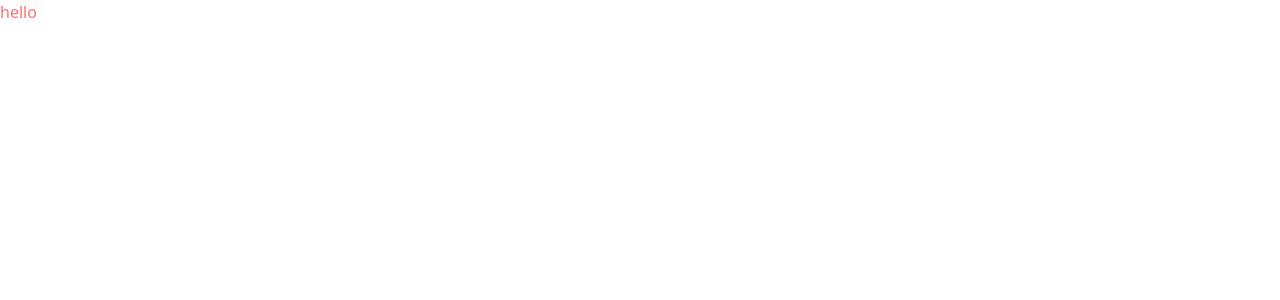
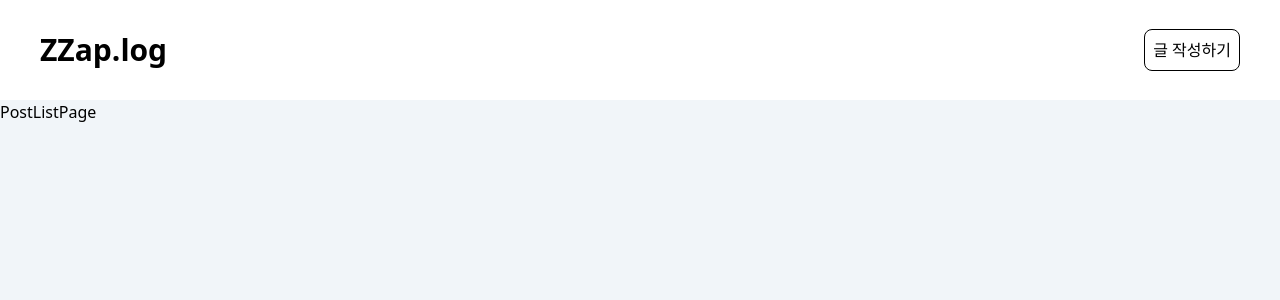
Before and after one commit to HY2OK/react-study, a React (Vite) app in the folder blog-app/: page / in a window 1280 px wide. Shown: the top 300 px of the page. Built offline with nearby package versions, Linux system fonts and the light colour scheme.

Commit message:
feat: 페이지 라우팅 & navbar

```diff
--- a/blog-app/package.json
+++ b/blog-app/package.json
@@ -13,6 +13,7 @@
   "dependencies": {
     "@reduxjs/toolkit": "^2.2.2",
     "axios": "^1.6.8",
+    "framer-motion": "^11.0.24",
     "react": "^18.2.0",
     "react-dom": "^18.2.0",
     "react-redux": "^9.1.0",
--- a/blog-app/src/App.tsx
+++ b/blog-app/src/App.tsx
@@ -1,9 +1,30 @@
+import { RouterProvider, createBrowserRouter } from 'react-router-dom'
 import './App.css'
+import PostListPage from './pages/PostListPage/PostListPage'
+import PostPage from './pages/PostPage/PostPage'
+import Navbar from './components/Navbar/Navbar'
+
+const router = createBrowserRouter([
+  {
+    path: '/',
+    element: <Navbar />,
+    children: [
+      {
+        path: '',
+        element: <PostListPage />,
+      },
+      {
+        path: 'post',
+        element: <PostPage />,
+      },
+    ],
+  },
+])
 
 function App() {
   return (
     <>
-      <div className="text-red-400">hello</div>
+      <RouterProvider router={router} />
     </>
   )
 }
--- /dev/null
+++ b/blog-app/src/components/Navbar/Navbar.tsx
@@ -0,0 +1,24 @@
+import { Link, Outlet } from 'react-router-dom'
+
+const Navbar = () => {
+  return (
+    <>
+      <nav className="h-[100px] flex justify-between items-center px-10">
+        <Link to="/" className="text-3xl font-bold cursor-pointer">
+          ZZap.log
+        </Link>
+        <Link
+          to="/post"
+          className="border border-black p-2 rounded-lg hover:text-white hover:bg-slate-500 hover:border-none"
+        >
+          글 작성하기
+        </Link>
+      </nav>
+      <div className="min-h-[calc(100vh-100px)] bg-slate-100">
+        <Outlet />
+      </div>
+    </>
+  )
+}
+
+export default Navbar
--- a/blog-app/src/main.tsx
+++ b/blog-app/src/main.tsx
@@ -1,4 +1,3 @@
-import React from 'react'
 import ReactDOM from 'react-dom/client'
 import App from './App.tsx'
 import './index.css'
--- /dev/null
+++ b/blog-app/src/pages/PostListPage/PostListPage.tsx
@@ -0,0 +1,9 @@
+const PostListPage = () => {
+  return (
+    <>
+      <div>PostListPage</div>
+    </>
+  )
+}
+
+export default PostListPage
--- /dev/null
+++ b/blog-app/src/pages/PostPage/PostPage.tsx
@@ -0,0 +1,7 @@
+import React from 'react'
+
+const PostPage = () => {
+  return <div>PostPage</div>
+}
+
+export default PostPage
--- a/blog-app/src/redux/services/postsApi.ts
+++ b/blog-app/src/redux/services/postsApi.ts
@@ -4,7 +4,7 @@ import { api } from './api'
 export const postsApi = api.injectEndpoints({
   endpoints: (builder) => ({
     getAllPosts: builder.query({
-      query: () => `posts`,
+      query: (page: number) => `posts?_page=${page}&_per_page=5`,
     }),
   }),
 })
```
Also changed, not shown: 1 other file (tests, documents, lock files or other folders).
